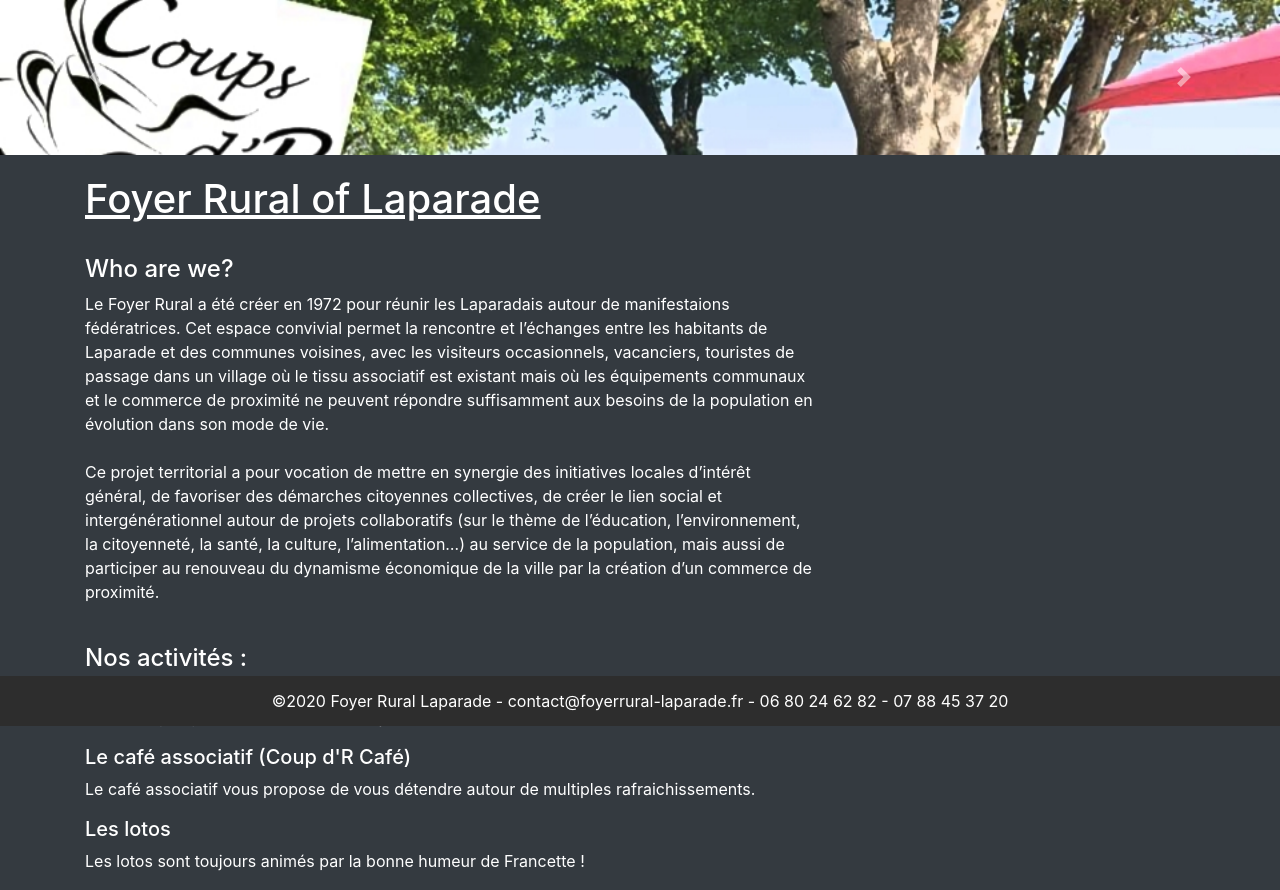
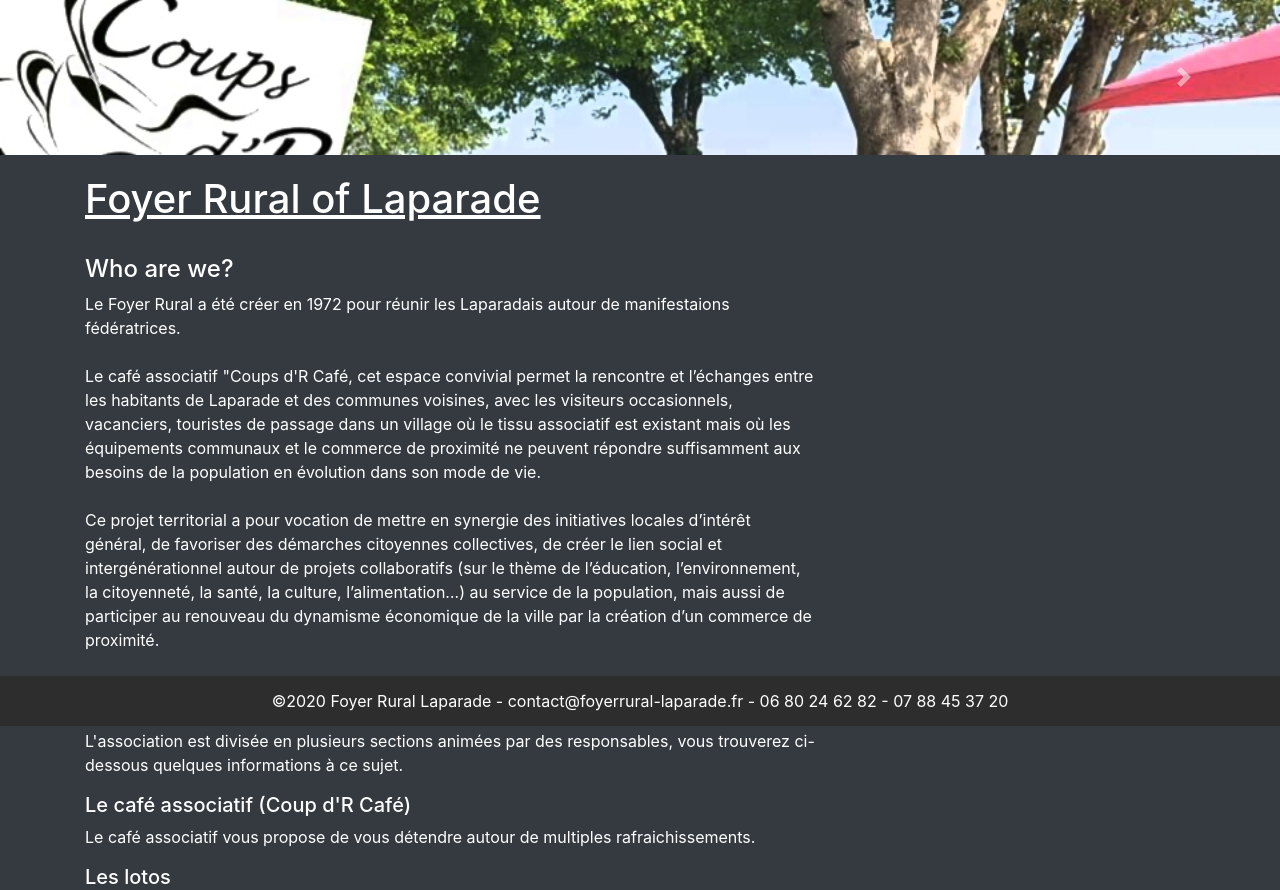
Before and after one commit to Nem-developing/foyerrural-laparade, a PHP site: page /index.php?lang=eng in a window 1280 px wide. Shown: the part 74-964 px from the top of the page. Run offline with PHP 8.4, Linux system fonts and the light colour scheme; data that the repository does not hold is empty.

Commit message:
Changement texte.

```diff
--- a/index.php
+++ b/index.php
@@ -94,7 +94,7 @@
                         <h1><ins>Foyer Rural <?php if(!$lang) {echo "de";} else if ($lang == "eng") {echo "of";}?> Laparade</ins></h1>
                         <br>
                         <h4><?php if(!$lang) {echo "Qui sommes-nous ?";} else if ($lang == "eng") {echo "Who are we?";}?></h4>
-                        <p>Le Foyer Rural a été créer en 1972 pour réunir les Laparadais autour de manifestaions fédératrices. ‌Cet espace convivial permet la rencontre et l’échanges entre les habitants de Laparade et des communes voisines, avec les visiteurs occasionnels, vacanciers, touristes de passage dans un village où le tissu associatif est existant mais où les équipements communaux et le commerce de proximité ne peuvent répondre suffisamment aux besoins de la population en évolution dans son mode de vie. <br><br> Ce projet territorial a pour vocation de mettre en synergie des initiatives locales d’intérêt général, de favoriser des démarches citoyennes collectives, de créer le lien social et intergénérationnel autour de projets collaboratifs (sur le thème de l’éducation, l’environnement, la citoyenneté, la santé, la culture, l’alimentation…) au service de la population, mais aussi de participer au renouveau du dynamisme économique de la ville par la création d’un commerce de proximité.</p>
+                        <p>Le Foyer Rural a été créer en 1972 pour réunir les Laparadais autour de manifestaions fédératrices.<br><br>‌Le  café associatif "Coups d'R Café, cet espace convivial permet la rencontre et l’échanges entre les habitants de Laparade et des communes voisines, avec les visiteurs occasionnels, vacanciers, touristes de passage dans un village où le tissu associatif est existant mais où les équipements communaux et le commerce de proximité ne peuvent répondre suffisamment aux besoins de la population en évolution dans son mode de vie. <br><br> Ce projet territorial a pour vocation de mettre en synergie des initiatives locales d’intérêt général, de favoriser des démarches citoyennes collectives, de créer le lien social et intergénérationnel autour de projets collaboratifs (sur le thème de l’éducation, l’environnement, la citoyenneté, la santé, la culture, l’alimentation…) au service de la population, mais aussi de participer au renouveau du dynamisme économique de la ville par la création d’un commerce de proximité.</p>
                         <br>
 
                         <div id="tel">
```
